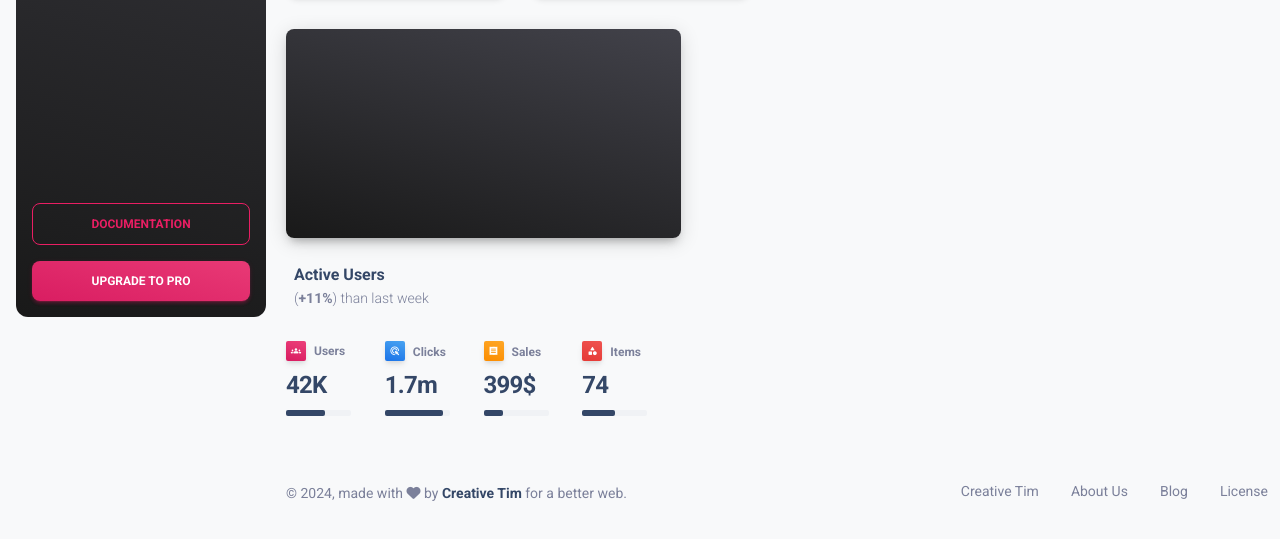
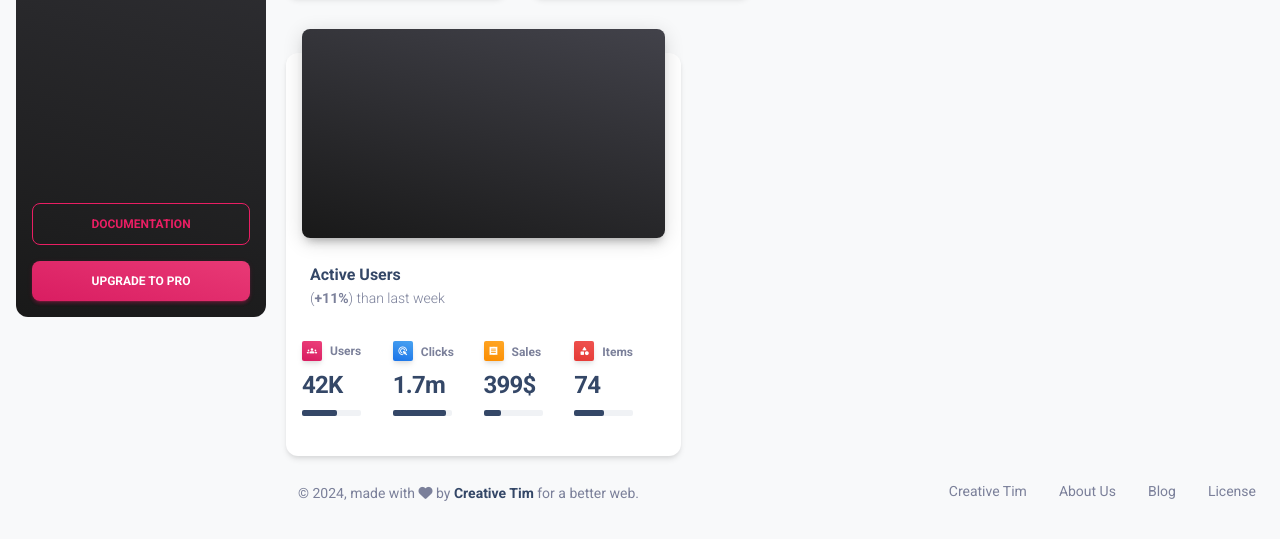
Before and after one commit to NeeasTooID/Dash-LinucxApi, a plain HTML site: page index.html in a window 1280 px wide. Shown: the part 467-1006 px from the top of the page. Drawn offline with Linux system fonts and the light colour scheme.

Commit message:
update index.html

```diff
--- a/index.html
+++ b/index.html
@@ -162,6 +162,8 @@
         <!-- Active Users Card -->
 <div class="row mt-4">
   <div class="col-lg-5 mb-lg-0 mb-4">
+    <div class="card z-index-2 mt-4">
+      <div class="card-body mt-n5 px-3">
         <div class="bg-gradient-dark shadow-dark border-radius-lg py-3 pe-1 mb-3">
           <div class="chart">
             <canvas id="chart-bars" class="chart-canvas" height="170"></canvas>
```
